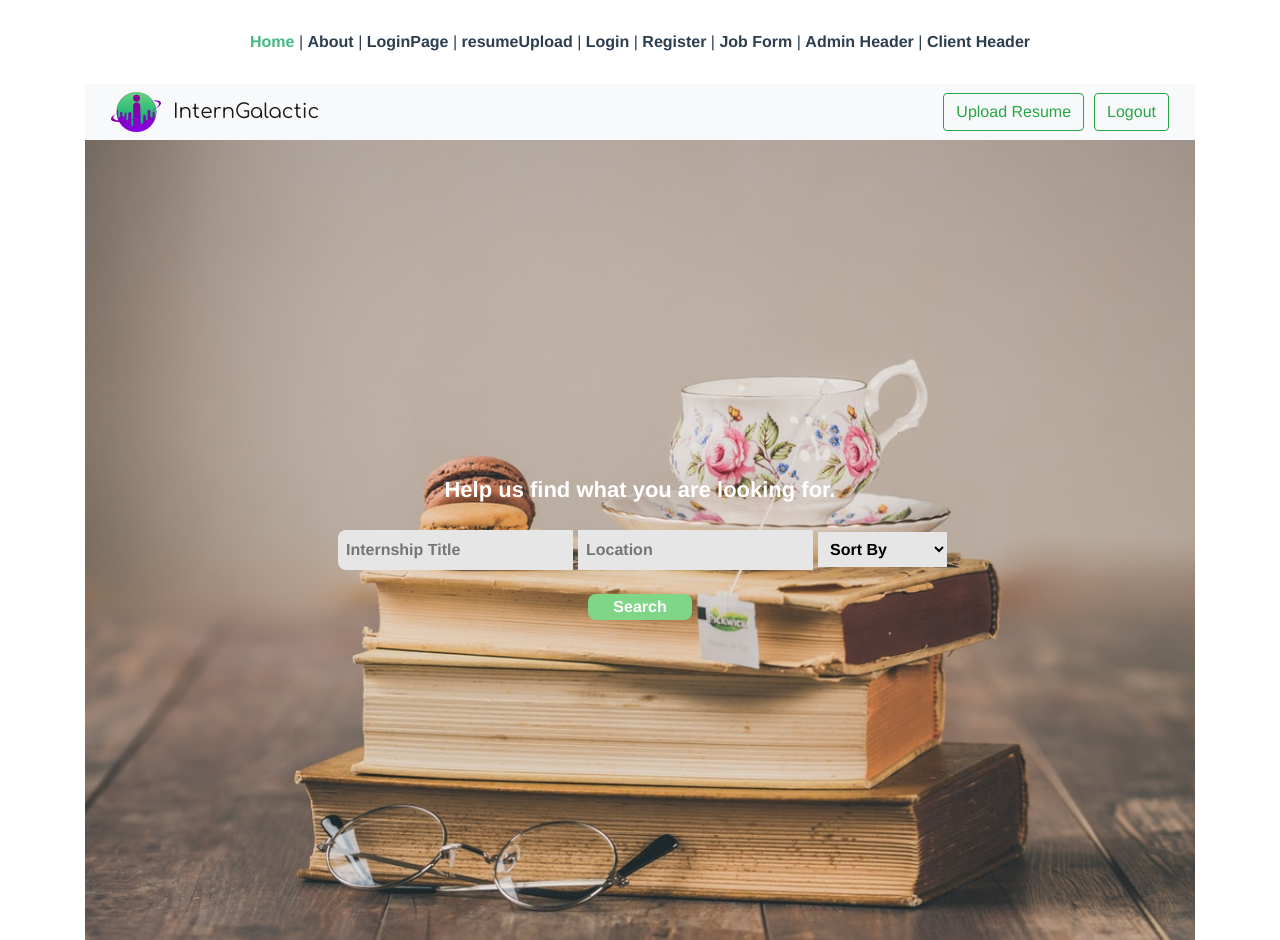
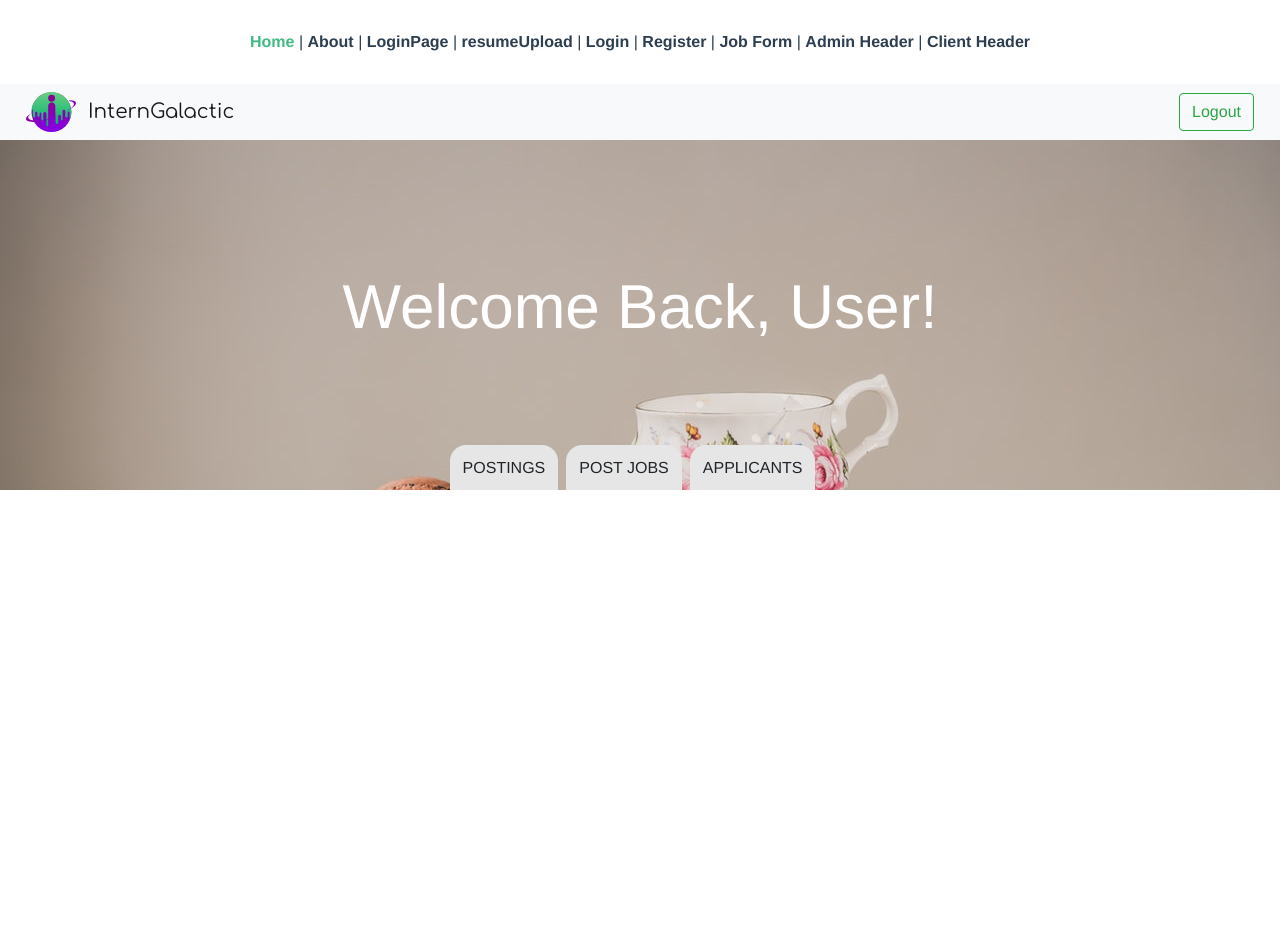
Before and after one commit to carmen-c/interngalactic, a Vue app in the folder myapp/: page / in a window 1280 px wide. After the commit the page ends 800 px from the top, so only its background shows below. Built offline with nearby package versions, Linux system fonts and the light colour scheme.

Commit message:
remove container for full width

```diff
--- a/myapp/src/views/Home.vue
+++ b/myapp/src/views/Home.vue
@@ -1,6 +1,5 @@
 <template>
   <div class="home">
-    <div class="container">
 
       <div v-if="page==1" class="row">
            <div class="header col-md-12">
@@ -45,7 +44,6 @@
            </div>
       </div>
 
-    </div>
   </div>
 </template>
 
@@ -92,7 +90,7 @@
   }
   .bg-title {
     color: #fff;
-    padding-top: 30%;
+    padding-top: 20%;
     font-size:22px;
   }
   .searchBtn {
@@ -138,7 +136,7 @@ export default {
   },
   data() {
     return {
-      page: 2
+      page: 1
     }
   }
 }
```
